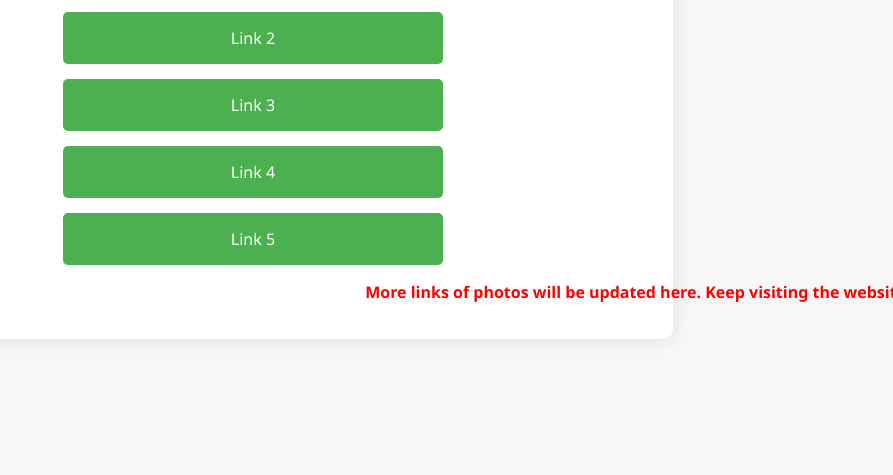
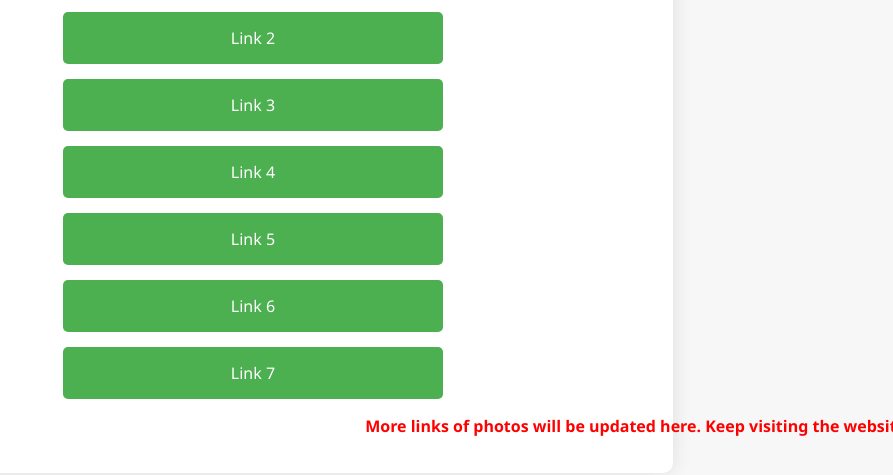
Before and after one commit to singhrishabh93/ojas2024, a plain HTML site: page index.html in a window 1280 px wide. Shown: the part 211-686 px from the top of the page, without its empty margins (387-1280 px from the left). Drawn offline with Linux system fonts and the light colour scheme.

Commit message:
links added

```diff
--- a/index.html
+++ b/index.html
@@ -79,6 +79,8 @@
         <li><a class="link" href="https://drive.google.com/drive/folders/1Z2Xw6vuIGnTX10IJwoQZQ61wxpfweLDx?usp=sharing" target="_blank">Link 3</a></li>
         <li><a class="link" href="https://drive.google.com/drive/folders/1nIj6grT3wU-BygH9gdKP8ecZwjKe4GUf?usp=sharing" target="_blank">Link 4</a></li>
         <li><a class="link" href="https://drive.google.com/drive/folders/1RjmBOnyj4mXt6l6l3qX48kK0ozbYnVw2?usp=sharing" target="_blank">Link 5</a></li>
+        <li><a class="link" href="https://drive.google.com/drive/folders/12TqU9yRoEAtN_WmOXYAMgwUjrP_G5vrd?usp=sharing" target="_blank">Link 6</a></li>
+        <li><a class="link" href="https://drive.google.com/drive/folders/1cWBEoHkiraVybt9dmR1Y6Zi3AAS0ZWf_?usp=sharing" target="_blank">Link 7</a></li>
     </ul>
     <p class="moving-text">More links of photos will be updated here. Keep visiting the website for the same. Thank You!</p>
 </div>
```
